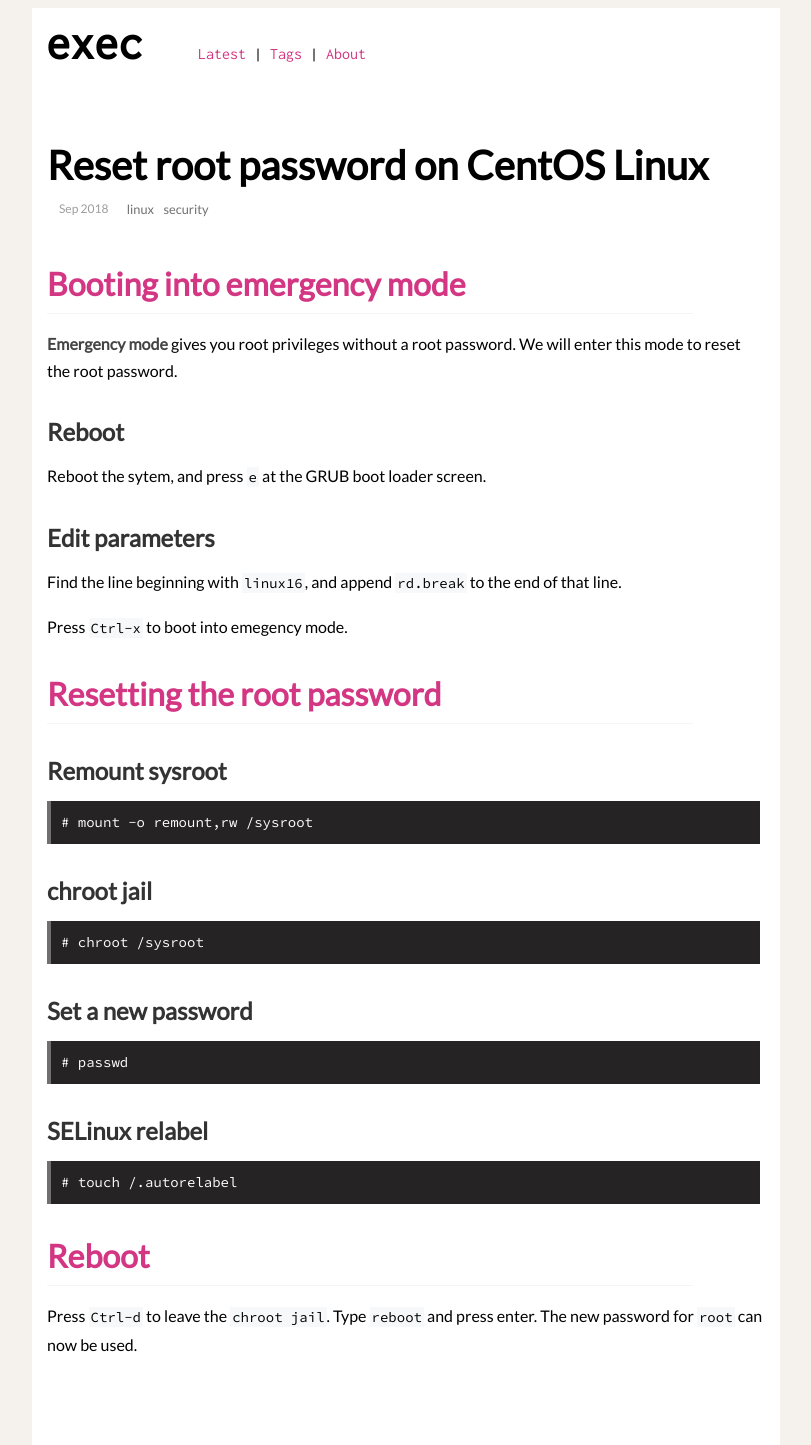
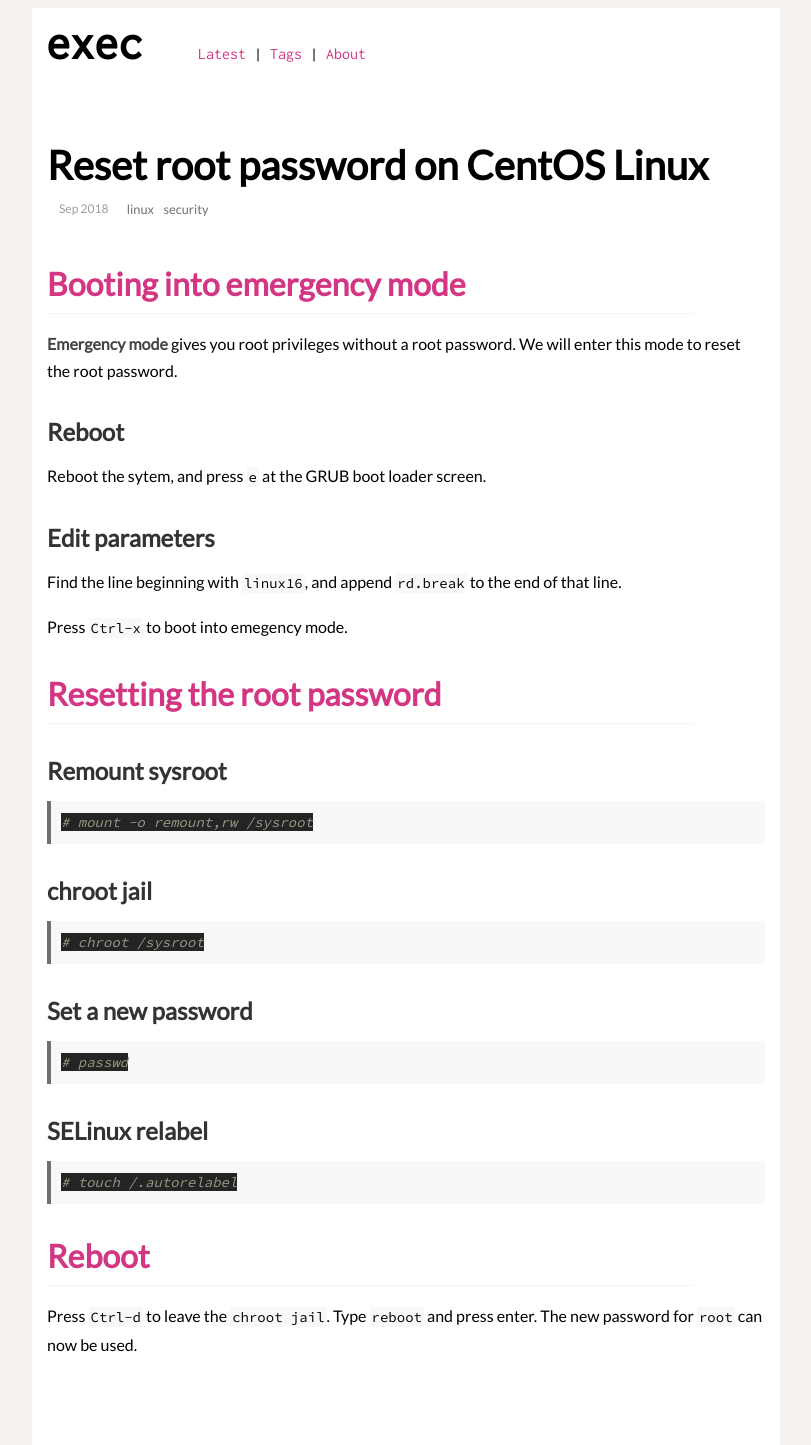
Before and after one commit to execas/execas.github.io, a Jekyll site: the page built from _posts/2018-09-03-reset-root-password-on-centos-linux.md, in a window 1280 px wide. Shown: the whole page, without its empty margins (234-1045 px from the left). Built offline with Jekyll 4.4.1, drawn with Linux system fonts in a browser that asks for light colours.

Commit message:
Update default.html

```diff
--- a/_layouts/default.html
+++ b/_layouts/default.html
@@ -15,7 +15,8 @@
    {% endif %}
   </title>
   <link rel="stylesheet" href="{{ site.baseurl }}/css/execas.css">
- </head>
+  <link rel="stylesheet" href="{{ site.baseurl }}/css/syntax-highlight.css">
+  </head>
  <body>
   <div class="header">
    <h1>exec</h1> <a href={{site.home_page}}>Latest</a> | <a href={{site.tag_page}}>Tags</a> | <a href=>About</a>
```
